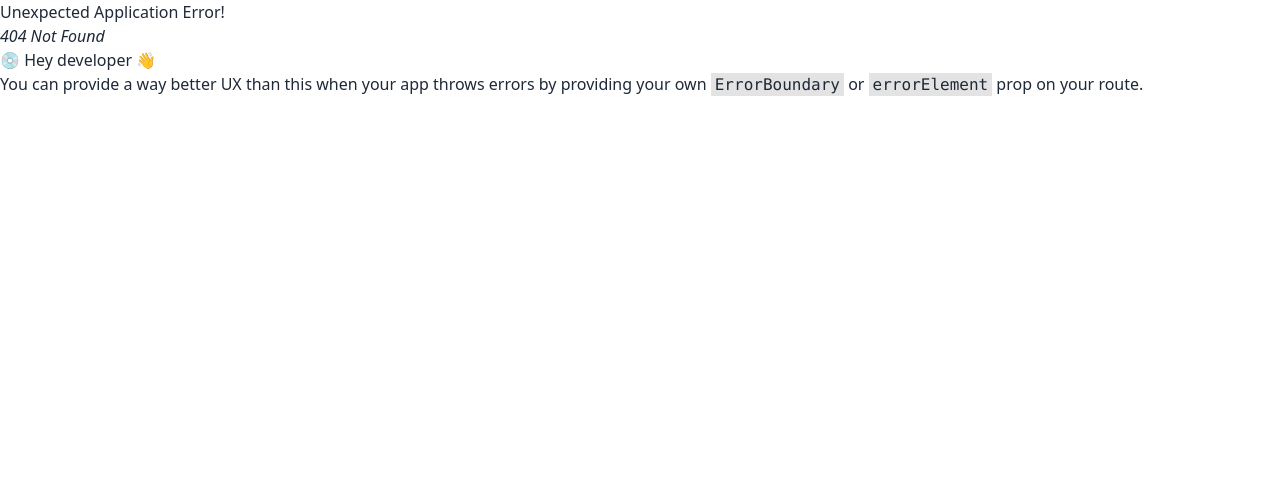
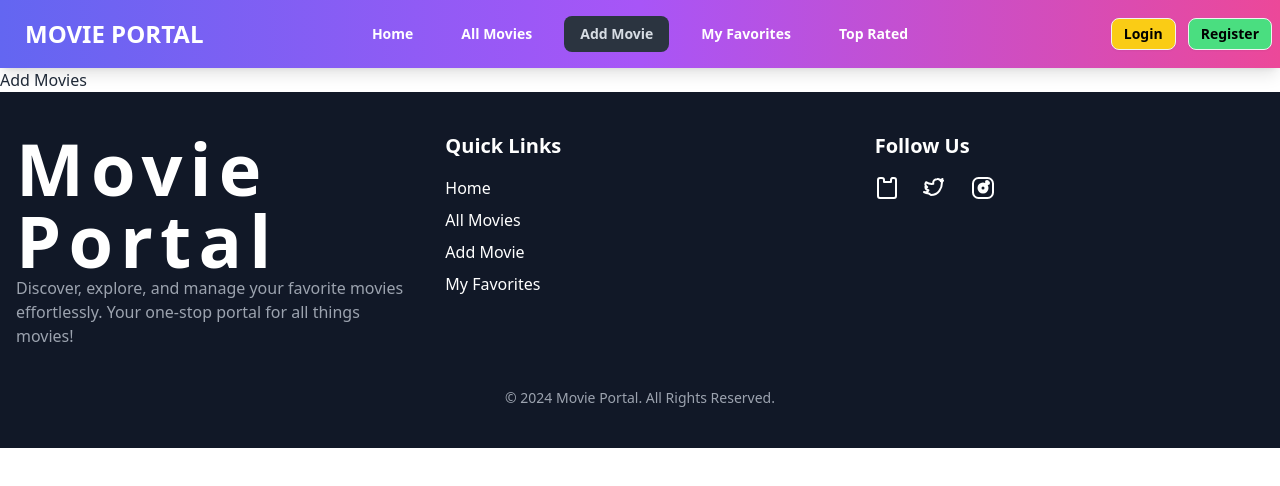
Before and after one commit to nahidn228/Movie-Portal-Client, a React (Vite) app: page /add-movie in a window 1280 px wide. Before the commit this address had no page. Shown: the top 486 px of the page. Built offline with nearby package versions, Linux system fonts and the light colour scheme.

Commit message:
env variable added

```diff
--- a/package.json
+++ b/package.json
@@ -11,6 +11,7 @@
   },
   "dependencies": {
     "aos": "^2.3.4",
+    "firebase": "^11.0.2",
     "react": "^18.3.1",
     "react-dom": "^18.3.1",
     "react-router-dom": "^7.0.2",
--- a/src/firebase/firebase.config.js
+++ b/src/firebase/firebase.config.js
@@ -0,0 +1,20 @@
+// Import the functions you need from the SDKs you need
+import { initializeApp } from "firebase/app";
+import { getAuth } from "firebase/auth";
+// TODO: Add SDKs for Firebase products that you want to use
+// https://firebase.google.com/docs/web/setup#available-libraries
+
+// Your web app's Firebase configuration
+const firebaseConfig = {
+  apiKey: import.meta.env.VITE_apiKey,
+  authDomain: import.meta.env.VITE_authDomain,
+  projectId: import.meta.env.VITE_projectId,
+  storageBucket: import.meta.env.VITE_storageBucket,
+  messagingSenderId: import.meta.env.VITE_messagingSenderId,
+  appId: import.meta.env.VITE_appId,
+};
+
+// Initialize Firebase
+const app = initializeApp(firebaseConfig);
+const auth = getAuth(app);
+export default auth;
--- a/src/layout/MainLayout.jsx
+++ b/src/layout/MainLayout.jsx
@@ -1,5 +1,4 @@
 import { Outlet } from "react-router-dom";
-import Banner from "../components/Banner";
 import Footer from "../components/Footer";
 import Navbar from "../components/Navbar";
 
@@ -8,7 +7,6 @@ const MainLayout = () => {
     <div className="max-w-screen-xl mx-auto">
       <header>
         <Navbar></Navbar>
-        <Banner></Banner>
       </header>
       <main>
         <Outlet></Outlet>
--- /dev/null
+++ b/src/pages/AddMovies.jsx
@@ -0,0 +1,11 @@
+
+
+const AddMovies = () => {
+    return (
+        <div>
+            Add Movies
+        </div>
+    );
+};
+
+export default AddMovies;
--- /dev/null
+++ b/src/pages/AllMovies.jsx
@@ -0,0 +1,11 @@
+
+
+const AllMovies = () => {
+    return (
+        <div>
+            ALL Movies
+        </div>
+    );
+};
+
+export default AllMovies;
--- a/src/pages/Home.jsx
+++ b/src/pages/Home.jsx
@@ -1,8 +1,12 @@
+import Banner from "../components/Banner";
 
 
 const Home = () => {
     return (
         <div>
+            <header>
+                <Banner></Banner>
+            </header>
 
         </div>
     );
--- /dev/null
+++ b/src/pages/Login.jsx
@@ -0,0 +1,10 @@
+
+const Login = () => {
+    return (
+        <div>
+            Login
+        </div>
+    );
+};
+
+export default Login;
--- /dev/null
+++ b/src/pages/MyFavorite.jsx
@@ -0,0 +1,11 @@
+
+
+const MyFavorite = () => {
+    return (
+        <div>
+            My Favorite
+        </div>
+    );
+};
+
+export default MyFavorite;
--- /dev/null
+++ b/src/pages/Register.jsx
@@ -0,0 +1,11 @@
+
+
+const Register = () => {
+    return (
+        <div>
+            Register
+        </div>
+    );
+};
+
+export default Register;
--- /dev/null
+++ b/src/pages/TopRated.jsx
@@ -0,0 +1,11 @@
+
+
+const TopRated = () => {
+    return (
+        <div>
+            Top Rated
+        </div>
+    );
+};
+
+export default TopRated;
```
Also changed, not shown: src/router/Router.jsx (+36 -6 lines), 1 other file (tests, documents, lock files or other folders).
